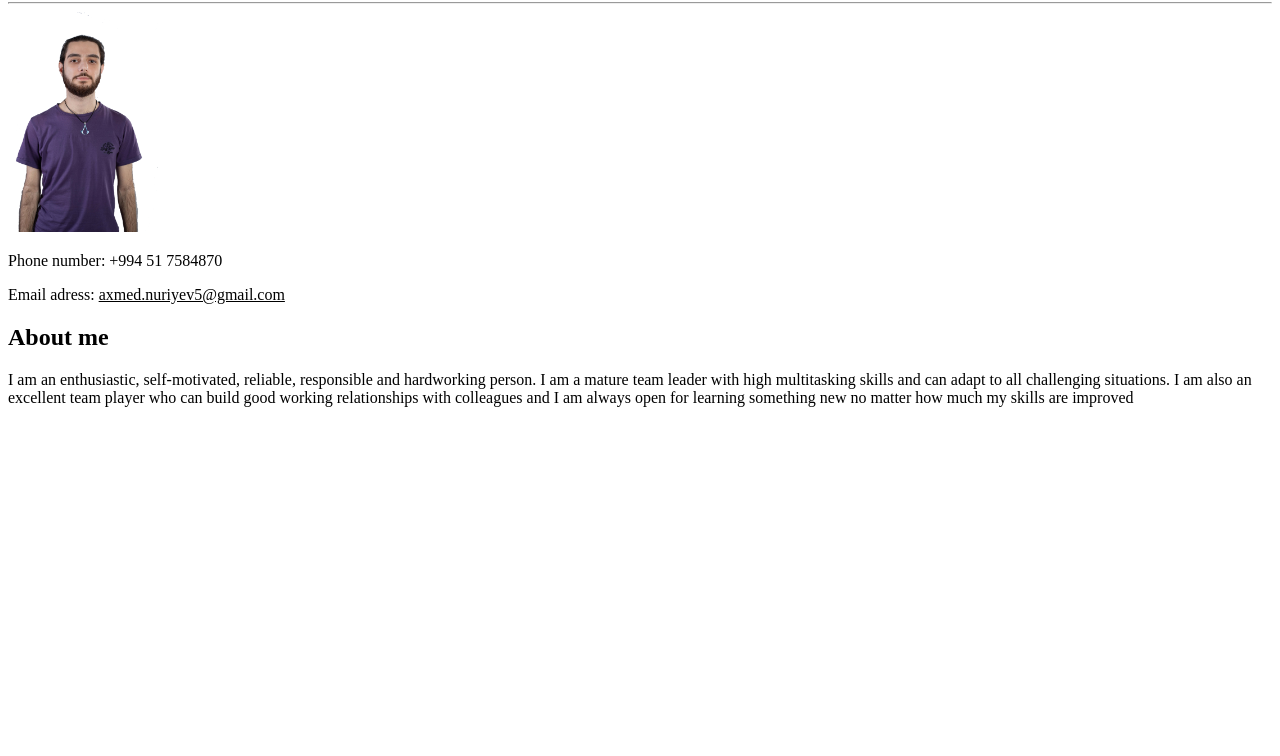
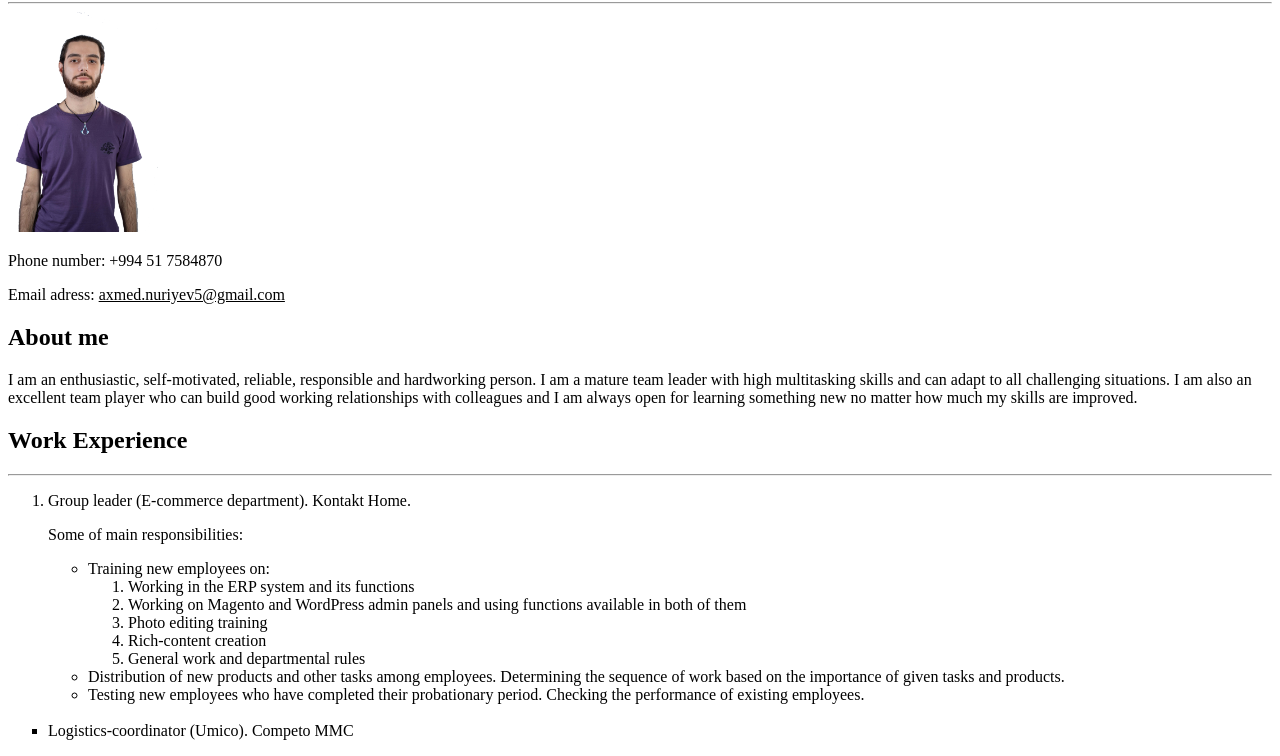
Before and after one commit to Ahmad-Nuriyev/HTML-CV, a plain HTML site: page index.html in a window 1280 px wide. Shown: the part 78-834 px from the top of the page. Before the commit the page ends 800 px from the top, so only its background shows below. Drawn offline with Linux system fonts and the light colour scheme.

Commit message:
new changes

```diff
--- a/index.html
+++ b/index.html
@@ -10,15 +10,35 @@
     <hr>
     <img src="images/CV_photo.png" width="150" height="220" alt="My photo" />
     <p>Phone number: +994 51 7584870</p>
-    <p>Email adress: <u>axmed.nuriyev5@gmail.com</u></p>
+    <p>Email adress: <u>axmed.nuriyev5@gmail.com</u> </p>
 
     <h2>About me</h2>
     <p>I am an enthusiastic, self-motivated, reliable, responsible and hardworking person. I am a mature team
         leader with high multitasking skills and can adapt to all challenging situations. I am also an excellent team
         player who can build good working relationships with colleagues and I am always open for learning
-        something new no matter how much my skills are improved
+        something new no matter how much my skills are improved.
     </p>
-
+    <h2>Work Experience</h2>
+    <hr>
+    <ol>
+        <li>Group leader (E-commerce department). Kontakt Home.</li>
+    <p>Some of main responsibilities:</p>
+    <ul>
+        <li>Training new employees on:</li>
+        <ol>
+            <li>Working in the ERP system and its functions</li>
+            <li>Working on Magento and WordPress admin panels and using functions available in both of them</li>
+            <li>Photo editing training</li>
+            <li>Rich-content creation</li>
+            <li>General work and departmental rules</li>
+        </ol>
+        <li> Distribution of new products and other tasks among employees. Determining the sequence of work
+            based on the importance of given tasks and products.</li>
+        <li>Testing new employees who have completed their probationary period. Checking the performance of
+            existing employees.</li>
+    </ul> <br>
+        <li type="square">Logistics-coordinator (Umico). Competo MMC</li>
+    </ol>
 
 
 </body>
```
